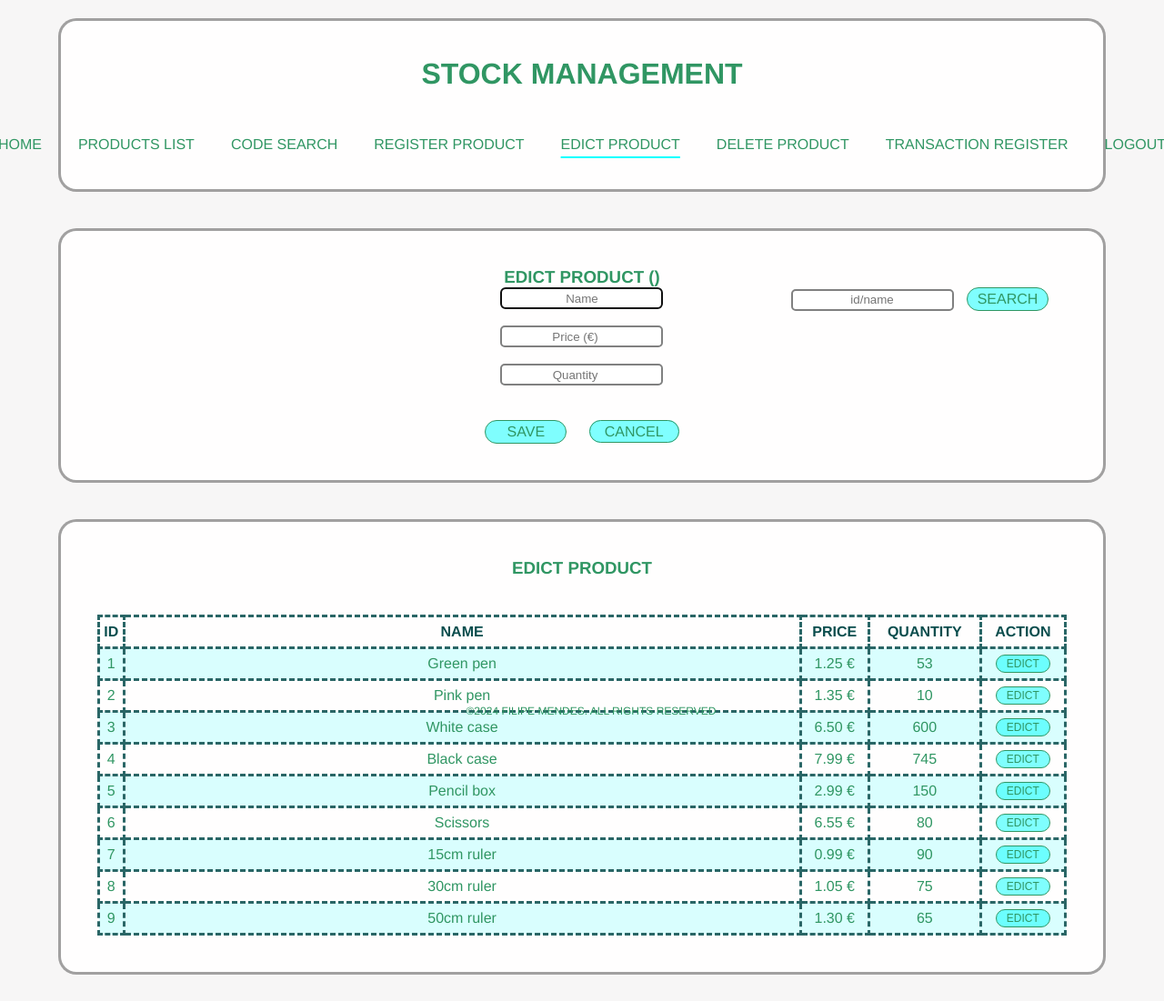
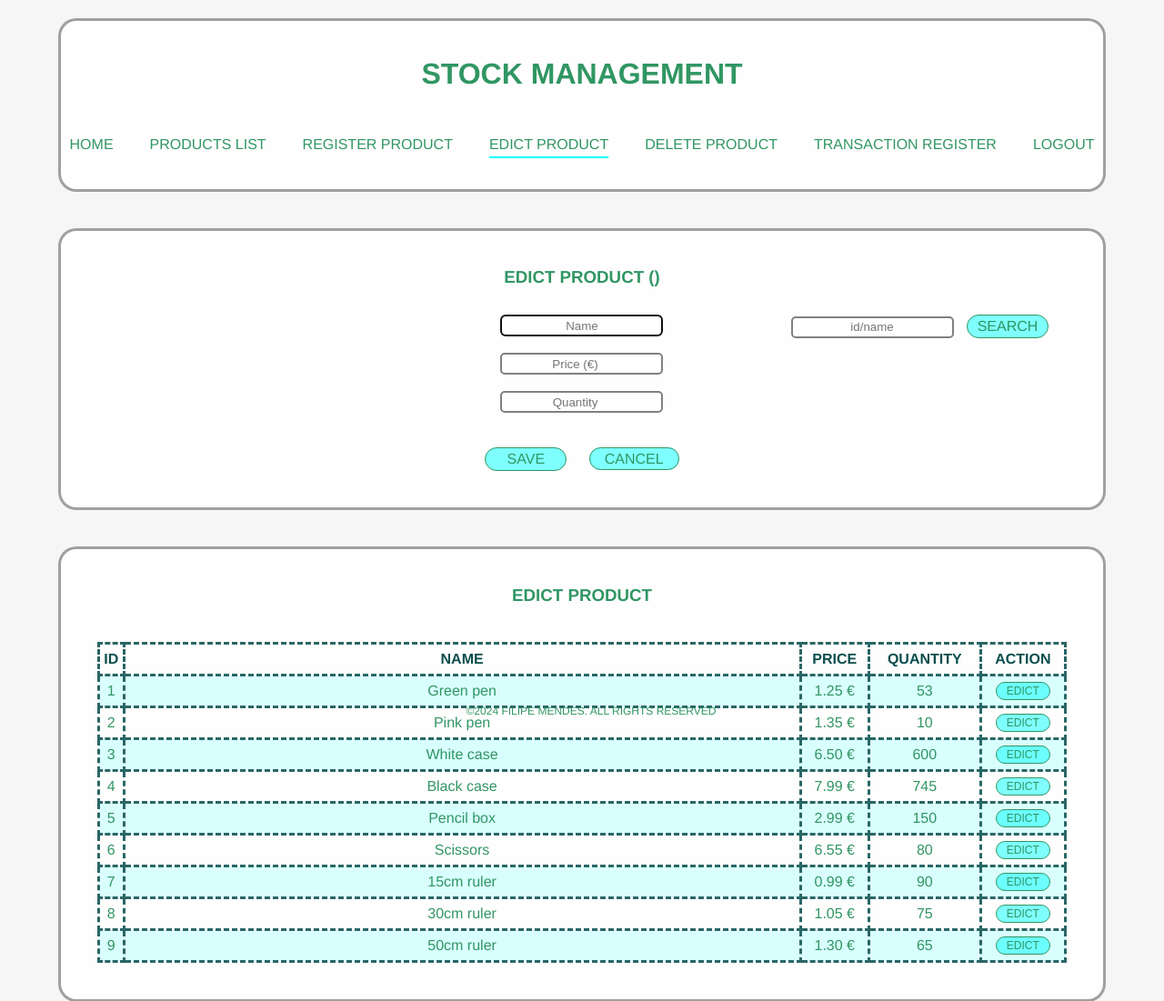
Before and after one commit to FMatiasMendes/Stock_Management_Site, a PHP site: page /edictProduct.php in a window 1280 px wide. Shown: the top 1101 px of the page at 91% size. Before the commit the page ends 1072 px from the top, so only its background shows below. Run offline with PHP 8.4, Linux system fonts and the light colour scheme; data comes from the database, SQL or seed files in the repository.

Commit message:
disable codeSearch.php and deleting link "Code Search" on navbar

```diff
--- a/components/header.php
+++ b/components/header.php
@@ -7,9 +7,6 @@
 			</a></li>
 			<li><a href="productsList.php" class="<?= ($page == "PRODUCTS LIST") ? "link-active" : ""; ?>">
 				PRODUCTS LIST
-			</a></li>
-			<li><a href="codeSearch.php" class="<?= ($page == "CODE SEARCH") ? "link-active" : ""; ?>">
-				CODE SEARCH
 			</a></li>
 			<li><a href="registerProduct.php" class="<?= ($page == "REGISTER PRODUCT") ? "link-active" : ""; ?>">
 				REGISTER PRODUCT
--- a/edictProduct.php
+++ b/edictProduct.php
@@ -67,7 +67,7 @@
 			<h3 class="page-titles">EDICT PRODUCT (<?= htmlspecialchars($product["id"] ?? ''); ?>)</h3>
 			<div class="main-title-div">
 				<div class="list-div">
-					<form action="edictProduct.php" class="search-form" method="get">
+					<form action="edictProduct.php" class="search-form form-top-margin" method="get">
 						<input type="hidden" name="id" value="<?= $product['id'] ?? ''; ?>">
 						<input type="text" name="name" placeholder="Name" value="<?= $product["name"] ?? ''; ?>" required autofocus><br><br>
 						<input type="number" name="price" placeholder="Price (€)" value="<?= $product["price"] ?? ''; ?>" min="0" max="999999" step="0.01" required><br><br>
@@ -77,7 +77,7 @@
 					</form>
 
 					<div class="search-div">
-						<form action="edictProduct.php" class="search-form" method="get">
+						<form action="edictProduct.php" class="search-form form-top-margin" method="get">
 							<input type="text" name="search" placeholder="id/name">
 							<button type="submit" name="button" class="list-button search-button">SEARCH</button>
 						</form>
--- a/registerProduct.php
+++ b/registerProduct.php
@@ -38,11 +38,11 @@
 		<!-- consider make the ascending/descending order with arrows on each column -->
 			<div class="outer-border">
 				<h3 class="page-titles">REGISTER NEW PRODUCT</h3>
-				<form action="registerProduct.php" class="search-form" method="get">
+				<form action="registerProduct.php" class="search-form form-top-margin" method="get">
 					<input type="text" name="name" placeholder="Name" required autofocus><br><br>
 					<input type="number" name="price" placeholder="Price (€)" min="0" max="999999" step="0.01" required><br><br>
 					<input type="number" name="quantity" placeholder="Quantity" min="0" max="999999" step="1" required><br><br>
-					<input type="submit" value="REGIST" class="list-button">
+					<input type="submit" value="SAVE" class="list-button">
 				</form>
 				<div>
 					<?php if($form): ?>
--- a/styles/style.css
+++ b/styles/style.css
@@ -227,6 +227,10 @@ tr:nth-child(even){
 	height: 20px;
 }
 
+.form-top-margin{
+	margin-top: 30px;
+}
+
 .product-registered-message{
 	font-family: var(--font-family);
 	color: var(--text-color);
```
Also changed, not shown: OBSOLETE_codeSearch.php (renamed from codeSearch.php).
